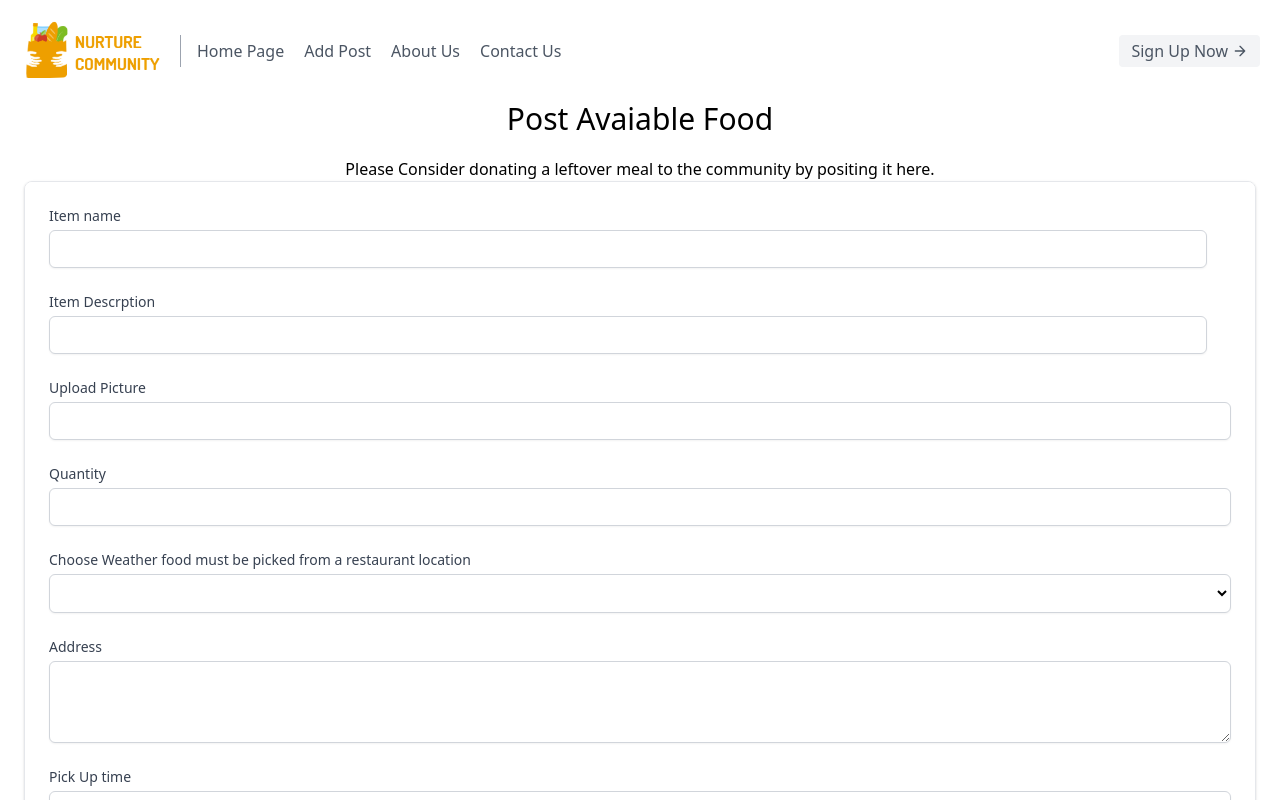
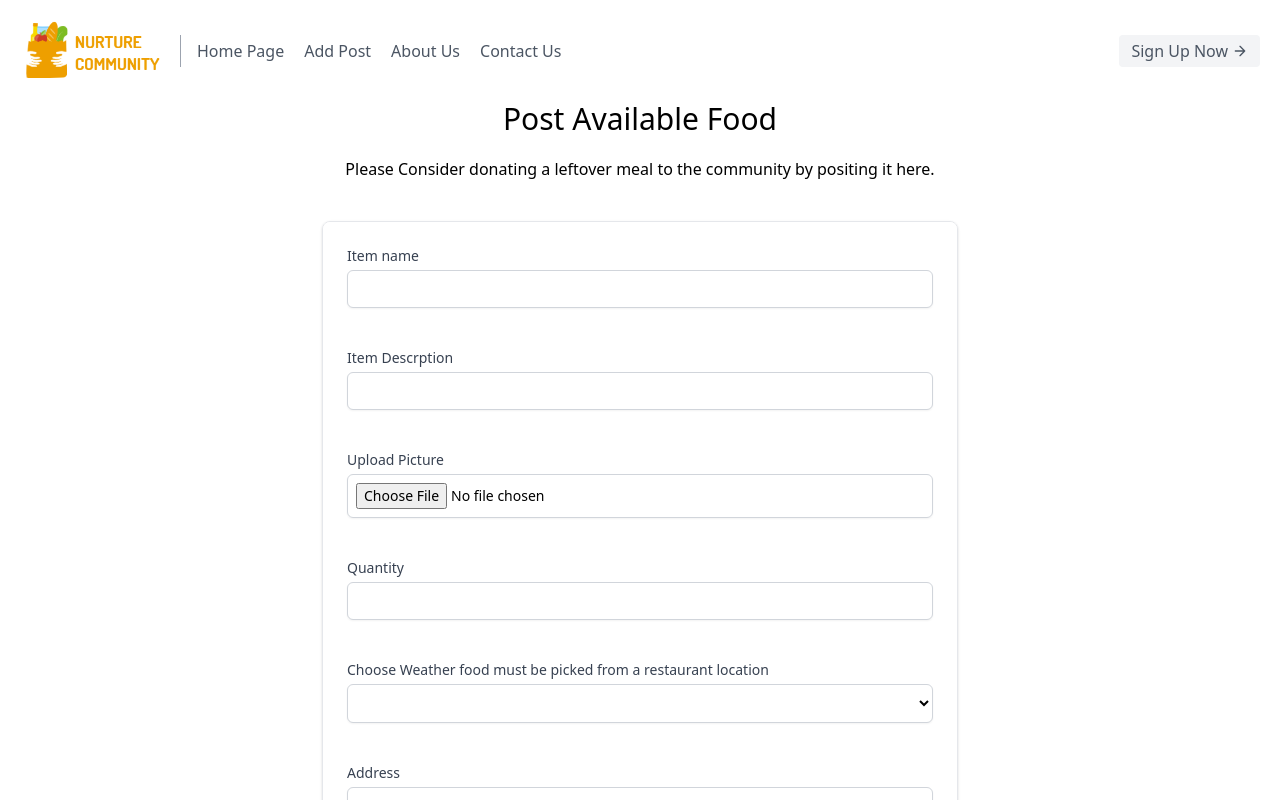
Before and after one commit to Anubha-31/Nurture-Community, a Vue app: page /post in a window 1280 px wide. Shown: the top 800 px of the page. Built offline with nearby package versions, Linux system fonts and the light colour scheme.

Commit message:
Update AddPost.vue

```diff
--- a/src/views/AddPost.vue
+++ b/src/views/AddPost.vue
@@ -1,71 +1,220 @@
    <template>
-     <Header/>
+  <Header />
   <div>
-
-    <div class="container mx-auto px-6">
+    <div class="container mx-auto px-1">
       <div class="text-center">
-        <h1 class="text-3xl">Post Avaiable Food </h1>
-        <p class="mt-5">Please Consider donating a leftover meal to the community by positing it here.</p>
+        <h1 class="text-3xl">Post Available Food</h1>
+        <p class="mt-5">
+          Please Consider donating a leftover meal to the community by positing
+          it here.
+        </p>
       </div>
 
-      <div class="mt-5 md:mt-0 ">
+      <div class="mt-5 md:mt-10 md:w-1/2 md:mx-auto">
         <form action="#" method="POST">
           <div class="shadow overflow-hidden rounded-lg border border-gray-200">
             <div class="px-4 py-5 bg-white sm:p-6">
-              <div class="grid grid-cols-1 gap-6">
-
-
-                <div class="col-span-6 sm:col-span-3">
-                  <label for="item_name" class="block text-sm font-medium text-gray-700">Item name</label>
-                  <input type="text" name="Item_name" id="item_name" autocomplete="item-name" class="mt-1 p-2 focus:ring-indigo-500 focus:border-indigo-500 block w-full shadow-sm sm:text-sm border border-gray-300 rounded-md">
+              <div class="grid grid-cols-5 gap-10">
+                <div class="col-span-6">
+                  <label
+                    for="item_name"
+                    class="block text-sm font-medium text-gray-700"
+                    >Item name</label
+                  >
+                  <input
+                    type="text"
+                    name="Item_name"
+                    id="item_name"
+                    autocomplete="item-name"
+                    class="
+                      mt-1
+                      p-2
+                      focus:ring-indigo-500
+                      focus:border-indigo-500
+                      block
+                      w-full
+                      shadow-sm
+                      sm:text-sm
+                      border border-gray-300
+                      rounded-md
+                    "
+                  />
                 </div>
 
-                <div class="col-span-6 sm:col-span-3">
-                  <label for="Item_Descrption" class="block text-sm font-medium text-gray-700">Item Descrption</label>
-                  <input type="text" name="Item_Descrption" id="Item_Descrption" autocomplete="Item-Descrption" class="mt-1 p-2 focus:ring-indigo-500 focus:border-indigo-500 block w-full shadow-sm sm:text-sm border border-gray-300 rounded-md">
+                <div class="col-span-6">
+                  <label
+                    for="Item_Descrption"
+                    class="block text-sm font-medium text-gray-700"
+                    >Item Descrption</label
+                  >
+                  <input
+                    type="text"
+                    name="Item_Descrption"
+                    id="Item_Descrption"
+                    autocomplete="Item-Descrption"
+                    class="
+                      mt-1
+                      p-2
+                      focus:ring-indigo-500
+                      focus:border-indigo-500
+                      block
+                      w-full
+                      shadow-sm
+                      sm:text-sm
+                      border border-gray-300
+                      rounded-md
+                    "
+                  />
                 </div>
 
-                <div class="col-span-6 sm:col-span-4">
-                  <label for="Upload_picture" class="block text-sm font-medium text-gray-700">Upload Picture</label>
-                  <input type="text" name="Upload_Picture" id="Upload_picture" autocomplete="Upload-picture" class="mt-1 p-2 focus:ring-indigo-500 focus:border-indigo-500 block w-full shadow-sm sm:text-sm border border-gray-300 rounded-md">
+                <div class="col-span-6">
+                  <label
+                    for="Upload_picture"
+                    class="block text-sm font-medium text-gray-700"
+                    >Upload Picture</label
+                  >
+                  <input
+                    type="file"
+                    name="Upload_Picture"
+                    id="Upload_picture"
+                    autocomplete="Upload-picture"
+                    class="
+                      mt-1
+                      p-2
+                      focus:ring-indigo-500
+                      focus:border-indigo-500
+                      block
+                      w-full
+                      shadow-sm
+                      sm:text-sm
+                      border border-gray-300
+                      rounded-md
+                    "
+                  />
                 </div>
 
-                <div class="col-span-6 sm:col-span-4">
-                  <label for="quantity" class="block text-sm font-medium text-gray-700">Quantity</label>
-                  <input type="text" name="Quantity" id="Quantity" autocomplete="Quantity" class="mt-1 p-2 focus:ring-indigo-500 focus:border-indigo-500 block w-full shadow-sm sm:text-sm border border-gray-300 rounded-md">
+                <div class="col-span-6">
+                  <label
+                    for="quantity"
+                    class="block text-sm font-medium text-gray-700"
+                    >Quantity</label
+                  >
+                  <input
+                    type="text"
+                    name="Quantity"
+                    id="Quantity"
+                    autocomplete="Quantity"
+                    class="
+                      mt-1
+                      p-2
+                      focus:ring-indigo-500
+                      focus:border-indigo-500
+                      block
+                      w-full
+                      shadow-sm
+                      sm:text-sm
+                      border border-gray-300
+                      rounded-md
+                    "
+                  />
                 </div>
 
-                <div class="col-span-6 sm:col-span-4">
-                    <label for="pick_up_location" class="block text-sm font-medium text-gray-700">Choose Weather food must be picked from a restaurant location</label>
-                   <select id="pick_up_location" name="pick_up_location" autocomplete="pick_up_location" v-model="pick_up_location" class="mt-1 block w-full py-2 px-3 border border-gray-300 bg-white rounded-md shadow-sm focus:outline-none focus:ring-indigo-500 focus:border-indigo-500 sm:text-sm">
+                <div class="col-span-6">
+                  <label
+                    for="pick_up_location"
+                    class="block text-sm font-medium text-gray-700"
+                    >Choose Weather food must be picked from a restaurant
+                    location</label
+                  >
+                  <select
+                    id="pick_up_location"
+                    name="pick_up_location"
+                    autocomplete="pick_up_location"
+                    v-model="pick_up_location"
+                    class="
+                      mt-1
+                      block
+                      w-full
+                      py-2
+                      px-3
+                      border border-gray-300
+                      bg-white
+                      rounded-md
+                      shadow-sm
+                      focus:outline-none
+                      focus:ring-indigo-500
+                      focus:border-indigo-500
+                      sm:text-sm
+                    "
+                  >
                     <option>Yes</option>
                     <option>No</option>
                   </select>
                 </div>
 
-                <div class="col-span-6 sm:col-span-4">
-                  <label for="address" class="block text-sm font-medium text-gray-700">Address</label>
-                  <textarea name="address" id="address" cols="30" rows="4" class="mt-1 focus:ring-indigo-500 focus:border-indigo-500 block w-full shadow-sm sm:text-sm border border-gray-300 rounded-md"></textarea>
+                <div class="col-span-6">
+                  <label
+                    for="address"
+                    class="block text-sm font-medium text-gray-700"
+                    >Address</label
+                  >
+                  <textarea
+                    name="address"
+                    id="address"
+                    cols="30"
+                    rows="4"
+                    class="
+                      mt-1
+                      focus:ring-indigo-500
+                      focus:border-indigo-500
+                      block
+                      w-full
+                      shadow-sm
+                      sm:text-sm
+                      border border-gray-300
+                      rounded-md
+                    "
+                  ></textarea>
                 </div>
 
-                <div class="col-span-6 sm:col-span-4">
-                  <label for="pick_up_time" class="block text-sm font-medium text-gray-700">Pick Up time </label>
-                  <input type="text" name="pick_up_time" id="pick_up_time" autocomplete="pick_up_time" class="mt-1 p-2 focus:ring-indigo-500 focus:border-indigo-500 block w-full shadow-sm sm:text-sm border border-gray-300 rounded-md">
+                <div class="col-span-6">
+                  <label
+                    for="pick_up_time"
+                    class="block text-sm font-medium text-gray-700"
+                    >Pick Up time
+                  </label>
+                  <input
+                    type="text"
+                    name="pick_up_time"
+                    id="pick_up_time"
+                    autocomplete="pick_up_time"
+                    class="
+                      mt-1
+                      p-2
+                      focus:ring-indigo-500
+                      focus:border-indigo-500
+                      block
+                      w-full
+                      shadow-sm
+                      sm:text-sm
+                      border border-gray-300
+                      rounded-md
+                    "
+                  />
                 </div>
               </div>
-            </div>
-            <div class="px-4 py-3 bg-gray-50 text-right sm:px-6">
-              <button class="inline-flex text-white bg-yellow-500 border-0 py-2 px-6 focus:outline-none hover:bg-yellow-600 rounded text-lg">
-                      Submit
-              </button>
+              <div class="pt-4 text-right">
+                <button type="submit" class="inline-flex w-full justify-center py-2 px-4 border border-transparent shadow-sm text-sm font-medium rounded-md text-white bg-yellow-500 hover:bg-yellow-600 focus:outline-none focus:ring-2 focus:ring-offset-2 focus:ring-indigo-500">
+                  Sign Up
+                </button>
+              </div>
             </div>
           </div>
         </form>
       </div>
-
     </div>
   </div>
-  <Footer/>
+  <Footer />
 </template>
 
 
@@ -77,16 +226,33 @@ export default {
   name: "AddPost",
   data() {
     return {
-      user_type: ""
+      Food: {
+        food_name: "item_name",
+        item_description: "item_description",
+        upload_picture:"Upload_picture",
+        quantity:"Quantity",
+        pickup_location:"pick_up_location",
+        address:"address",
+        pickup_time:"pick_up_time"
+      }
+    }
+  },
+  methods: {
+    formSubmit: function () {
+      axios.post('/users/login', this.user)
+      .then((response) => {
+        console.log(response);
+      }, (error) => {
+        console.log(error);
+      });
     }
   },
   components: {
     Header,
-    Footer
-  }
-}
+    Footer,
+  },
+};
 </script>
 
 <style scoped>
-
 </style>
```
